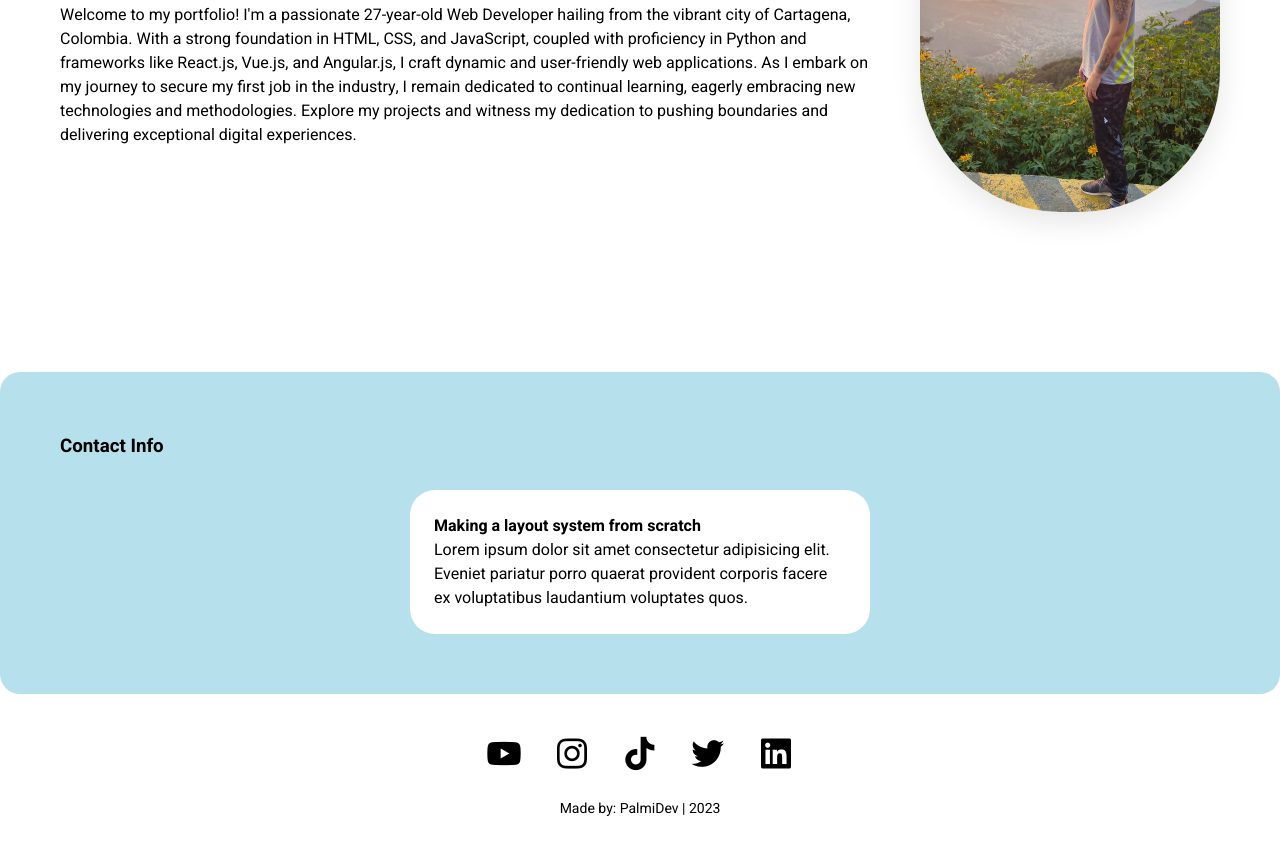
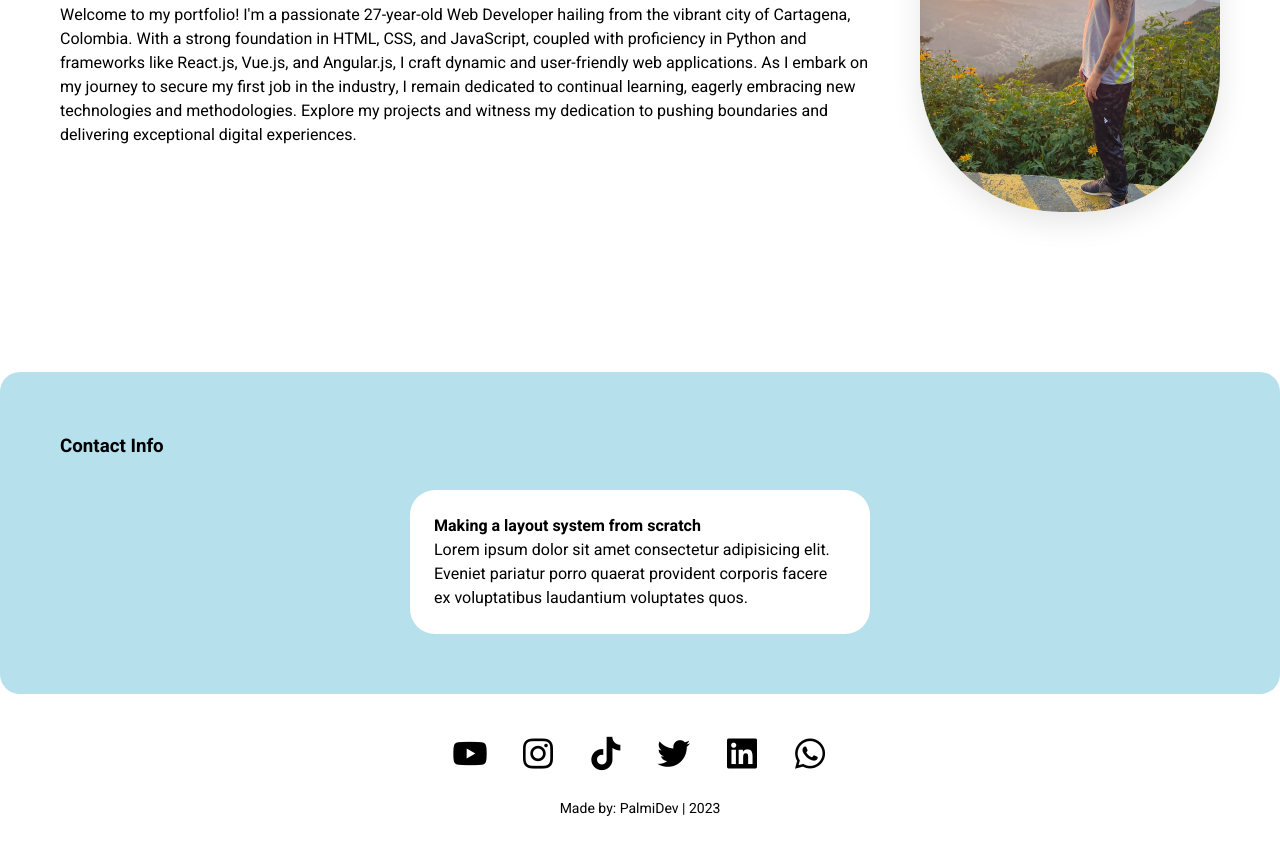
Before and after one commit to palmibb/personal-folio, a plain HTML site: page index.html in a window 1280 px wide. Shown: the part 488-1343 px from the top of the page. Drawn offline with nearby package versions, Linux system fonts and the light colour scheme.

Commit message:
updated socials

```diff
--- a/index.html
+++ b/index.html
@@ -113,6 +113,7 @@
             <a href="https://www.tiktok.com/@iampalmic" target="_blank"><i class='bx bxl-tiktok'></i></a>
             <a href="https://twitter.com/thisispalmi" target="_blank"><i class='bx bxl-twitter'></i></a>
             <a href="https://www.linkedin.com/in/carlos-palmieri/" target="_blank"><i class='bx bxl-linkedin-square'></i></a>
+            <a href="https://api.whatsapp.com/send?phone=3016588055" target="_blank"><i class='bx bxl-whatsapp'></i></a>
         </div>
         <p>Made by: PalmiDev | 2023</p>
     </footer>
```
Also changed, not shown: prjts.html (+1 -0 lines).
